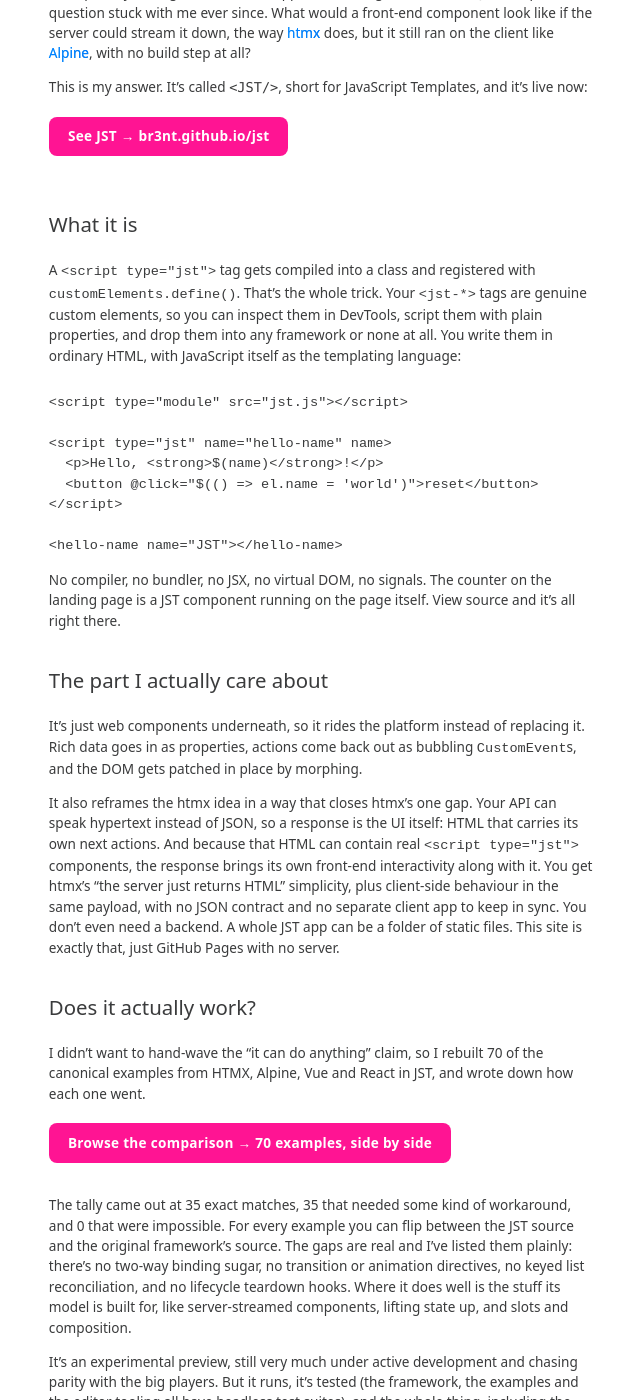
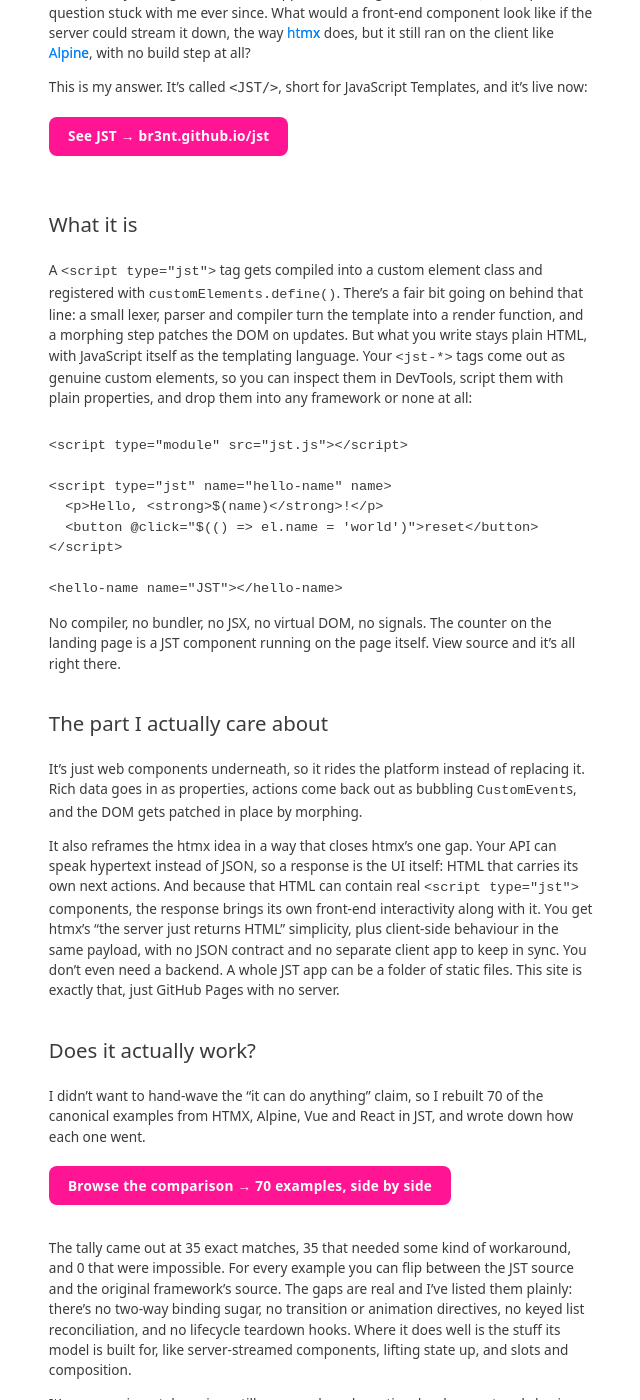
Before and after one commit to br3nt/br3nt.github.io, a Jekyll site: the page built from _posts/2026-06-15-jst-reactive-web-components-in-plain-html.md, in a window 1280 px wide and 1400 px high, scrolled down 691 px. Shown: the whole window, without its empty margins (319-959 px from the left). Built offline with Jekyll 4.4.1, drawn with Linux system fonts in a browser that asks for light colours; nearby versions of some CDN libraries; a style sheet for code colours, icons or effects is not loaded; some of the changed text lies outside the part shown.

Commit message:
JST post: correct the 'whole trick' overstatement (there's a real compiler) and the build history (hand-started, AI-assisted, Fable consolidated)

````diff
--- a/_posts/2026-06-15-jst-reactive-web-components-in-plain-html.md
+++ b/_posts/2026-06-15-jst-reactive-web-components-in-plain-html.md
@@ -24,7 +24,7 @@
 
 ## What it is
 
-A `<script type="jst">` tag gets compiled into a class and registered with `customElements.define()`. That's the whole trick. Your `<jst-*>` tags are genuine custom elements, so you can inspect them in DevTools, script them with plain properties, and drop them into any framework or none at all. You write them in ordinary HTML, with JavaScript itself as the templating language:
+A `<script type="jst">` tag gets compiled into a custom element class and registered with `customElements.define()`. There's a fair bit going on behind that line: a small lexer, parser and compiler turn the template into a render function, and a morphing step patches the DOM on updates. But what you write stays plain HTML, with JavaScript itself as the templating language. Your `<jst-*>` tags come out as genuine custom elements, so you can inspect them in DevTools, script them with plain properties, and drop them into any framework or none at all:
 
 ```html
 <script type="module" src="jst.js"></script>
@@ -55,7 +55,7 @@
 
 It's an experimental preview, still very much under active development and chasing parity with the big players. But it runs, it's tested (the framework, the examples and the editor tooling all have headless test suites), and the whole thing, including the comparison browser you're clicking through, is built with JST itself.
 
-I built it over a handful of sessions with Claude (Fable 5, then Opus), but the design, and the stubbornness about "no build, no signals, just the platform", are mine.
+I started this by hand, back before agentic coding tools were really a thing, and I've been tinkering with it on and off for a while since. Claude, Gemini and Codex all pushed it forward at different points, but it was Fable that consolidated and cleaned up the design, pulling it back toward what I'd had in mind from the start. The stubbornness about "no build, no signals, just the platform" was always mine.
 
 Every line is open source:
 
````
